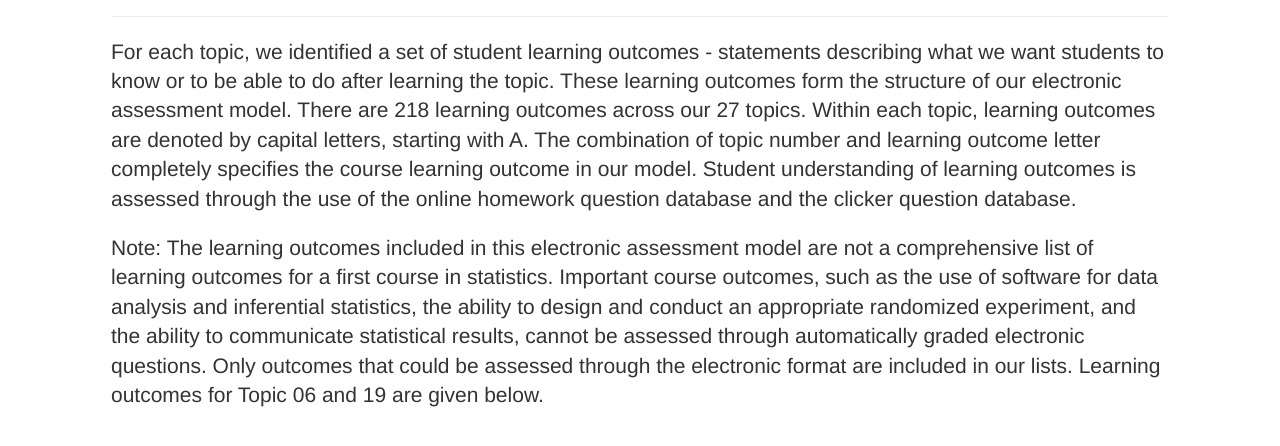
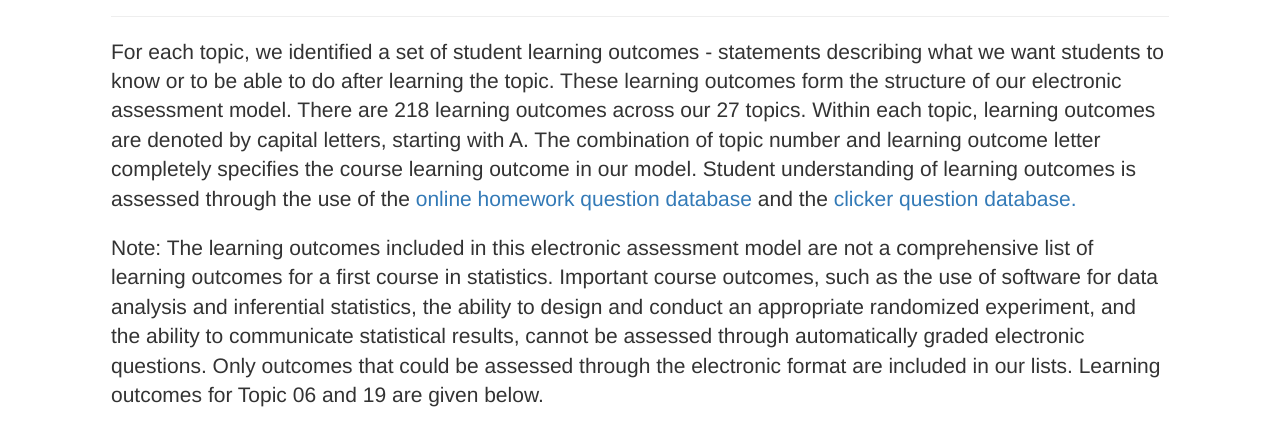
Before and after one commit to introstat/introstat.github.io, a plain HTML site: page outcomes.html in a window 1280 px wide. Shown: the part 153-599 px from the top of the page. Drawn offline with nearby package versions, Linux system fonts and the light colour scheme.

Commit message:
changes for Sunday morning

```diff
--- a/outcomes.html
+++ b/outcomes.html
@@ -111,7 +111,7 @@
         <div class="media-body">
           <p class="lead">For each topic, we identified a set of student learning outcomes - statements describing what we want students to
           know or to be able to do after learning the topic. These learning outcomes form the structure of our electronic assessment model.
-          There are 218 learning outcomes across our 27 topics. Within each topic, learning outcomes are denoted by capital letters, starting with A. The combination of topic number and learning outcome letter completely specifies the course learning outcome in our model. Student understanding of learning outcomes is assessed through the use of the online homework question database and the clicker question database. </p>
+          There are 218 learning outcomes across our 27 topics. Within each topic, learning outcomes are denoted by capital letters, starting with A. The combination of topic number and learning outcome letter completely specifies the course learning outcome in our model. Student understanding of learning outcomes is assessed through the use of the <a href = "introstat.github.io/onlinehw.html"> online homework question database </a> and the <a href = "introstat.github.io/clickerquestions.html"> clicker question database.</a> </p>
           <p class="lead">Note: The learning outcomes included in this electronic assessment model are not a comprehensive list of learning outcomes for a first course in statistics. Important course outcomes, such as the use of software for data analysis and inferential statistics, the ability to design and conduct an appropriate randomized experiment, and the ability to communicate statistical results, cannot be assessed through automatically graded electronic questions. Only outcomes that could be assessed through the electronic format are included in our lists. Learning outcomes for Topic 06 and 19 are given below.</p>
         </div>
       </div>
```
Also changed, not shown: onlinehw.html (+1 -1 lines).
